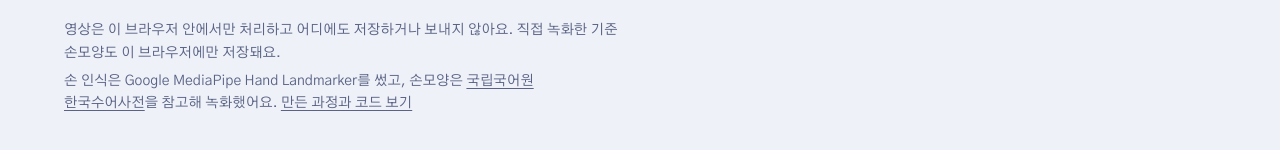
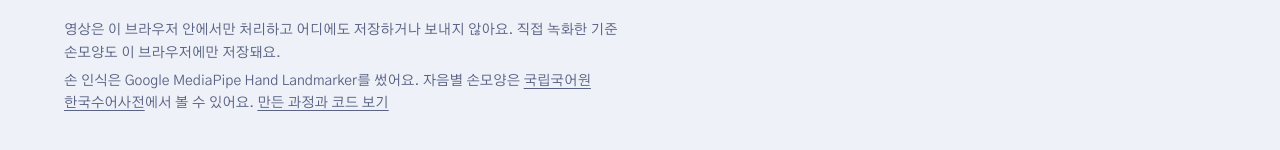
Before and after one commit to Ae-Ti/ksl-fingerspelling-game, a website with bundled scripts: page index.html in a window 1280 px wide. Shown: the part 678-828 px from the top of the page. Built offline with nearby package versions, Linux system fonts and the light colour scheme.

Commit message:
녹화 전 상태에 맞게 설명 수정: 기본 기준 없음, 아직 하지 않은 실제 손 시험을 README에 명시
- 바닥글의 '사전을 참고해 녹화했어요'를 사실대로 고침
- README에 테스트 화면 2장 추가(가짜 손 데이터로 찍은 화면임을 밝힘)

Co-Authored-By: Claude Opus 5.5 <noreply@anthropic.com>
Claude-Session: https://claude.ai/code/session_018HaRQUNbfiN769t87YLhtp

```diff
--- a/index.html
+++ b/index.html
@@ -123,7 +123,7 @@
 
   <footer class="foot">
     <p>영상은 이 브라우저 안에서만 처리하고 어디에도 저장하거나 보내지 않아요. 직접 녹화한 기준 손모양도 이 브라우저에만 저장돼요.</p>
-    <p>손 인식은 Google MediaPipe Hand Landmarker를 썼고, 손모양은 <a href="https://sldict.korean.go.kr/" target="_blank" rel="noopener">국립국어원 한국수어사전</a>을 참고해 녹화했어요. <a id="repo-link" href="https://github.com/Ae-Ti" target="_blank" rel="noopener">만든 과정과 코드 보기</a></p>
+    <p>손 인식은 Google MediaPipe Hand Landmarker를 썼어요. 자음별 손모양은 <a href="https://sldict.korean.go.kr/" target="_blank" rel="noopener">국립국어원 한국수어사전</a>에서 볼 수 있어요. <a id="repo-link" href="https://github.com/Ae-Ti" target="_blank" rel="noopener">만든 과정과 코드 보기</a></p>
   </footer>
 
   <div class="toast" id="toast" role="status" aria-live="polite"></div>
```
Also changed, not shown: README.md, docs/attack-live.png (added), docs/practice-stamp.png (added), fonts/black-han-sans.woff2, fonts/gothic-a1-400.woff2, fonts/gothic-a1-600.woff2.
